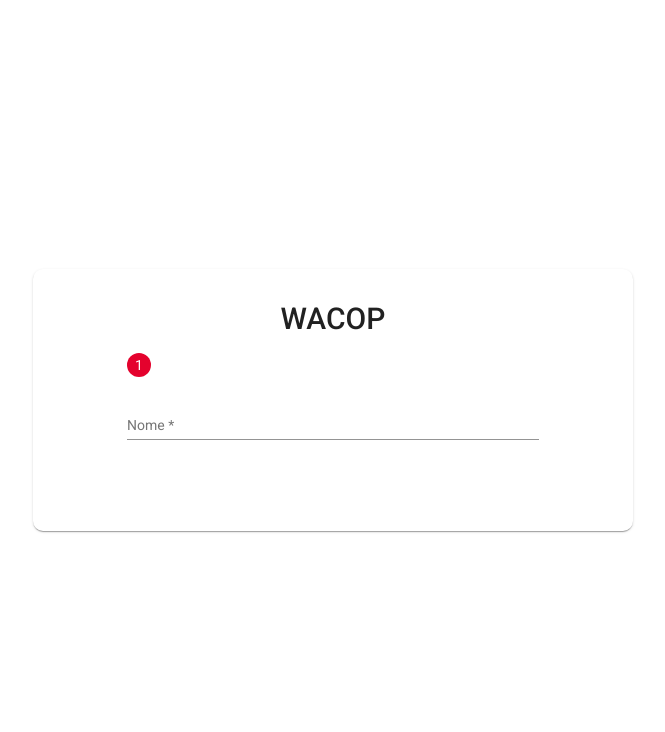
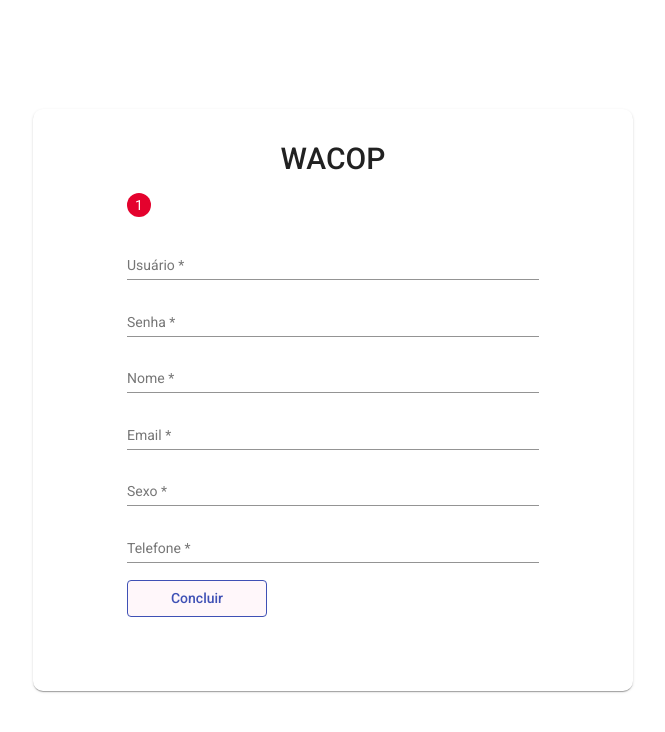
Before and after one commit to giazzi53/ang-waterflow-sensor, an Angular app: page / in a window 1280 px wide. Shown: the top 732 px of the page, without its empty margins (307-972 px from the left). Built offline with nearby package versions, Linux system fonts and the light colour scheme.

Commit message:
adicionando campos no formulário

```diff
--- a/src/app/auth/register/register.component.html
+++ b/src/app/auth/register/register.component.html
@@ -8,75 +8,34 @@
           <mat-step [stepControl]="userForm">
               <form [formGroup]="userForm" (ngSubmit)="onSubmit()">
                   <mat-form-field>
+                      <mat-label>Usuário</mat-label>
+                      <input matInput formControlName="username" required>
+                  </mat-form-field>
+                  <mat-form-field>
+                      <mat-label>Senha</mat-label>
+                      <input matInput type="password" formControlName="password" required>
+                  </mat-form-field>
+                  <mat-form-field>
                       <mat-label>Nome</mat-label>
                       <input matInput placeholder="Nome" formControlName="name" required>
                   </mat-form-field>
+                  <mat-form-field>
+                      <mat-label>Email</mat-label>
+                      <input matInput type="email" formControlName="email" required>
+                  </mat-form-field>
+                  <mat-form-field>
+                      <mat-label>Sexo</mat-label>
+                      <input matInput formControlName="sex" required>
+                  </mat-form-field>
+                  <mat-form-field>
+                      <mat-label>Telefone</mat-label>
+                      <input matInput formControlName="phoneNumber" required>
+                  </mat-form-field>
+                  <button mat-button matStepperNext mat-stroked-button type="submit" color="primary" class="btn-block">
+                      Concluir
+                  </button>
               </form>
           </mat-step>
       </mat-horizontal-stepper>
   </mat-card>
 </div>
-
-
-  <!--<form [formGroup]="uploadForm" (ngSubmit)="onSubmit()" class="col-md-8">
-        <h1>WACOP</h1>
-        <div class="form-row">
-          <div class="col-md-6">
-            <div class="md-form form-gro
-            up">
-                <label for="user">Usuário:</label>
-                <input type="text" class="form-control">
-            </div>
-          </div>
-          <div class="col-md-6">
-            <div class="md-form form-group">
-                <label for="password">Senha:</label>
-                <input type="password" class="form-control">
-            </div>
-          </div>
-        </div>
-        <div class="form-row">
-            <div class="col-md-6">
-              <div class="md-form form-group">
-                  <label for="email">E-mail:</label>
-                  <input type="email" class="form-control">
-              </div>
-            </div>
-            <div class="col-md-6">
-              <div class="md-form form-group">
-                  <label for="phone">Telefone:</label>
-                  <input type="text" class="form-control">
-              </div>
-            </div>
-        </div>
-        <div class="form-row">
-            <div class="col-md-6">
-                <div class="md-form">
-                <label for="email">Região do Brasil:</label>
-                    <br>
-                    <select>
-                        <option>Norte</option>
-                        <option>Nordeste</option>
-                        <option>Centro-Oeste</option>
-                        <option>Sudeste</option>
-                        <option>Sul</option>
-                    </select>
-              </div>
-            </div>
-            <div class="form-check col-md-6">
-                <label for="sex">Sexo:</label>
-                <br>
-                Masculino<input type="radio" name="sex" class="radio-inline col-md-1" value="M">
-                Feminino<input type="radio" name="sex" class="radio-inline col-md-1" value="F">
-            </div>
-        </div>
-        <div class="row">
-            <div class="col-md-12">
-              <div class="md-form form-group">
-                  <label for="address">Endereço:</label>
-                  <input type="text" class="form-control">
-              </div>
-            </div>
-        </div>
-        <button type="submit" class="btn btn-primary btn-md">Cadastrar</button>
-    </form>-->
```
Lines whose indentation alone changed are shown as unchanged.
